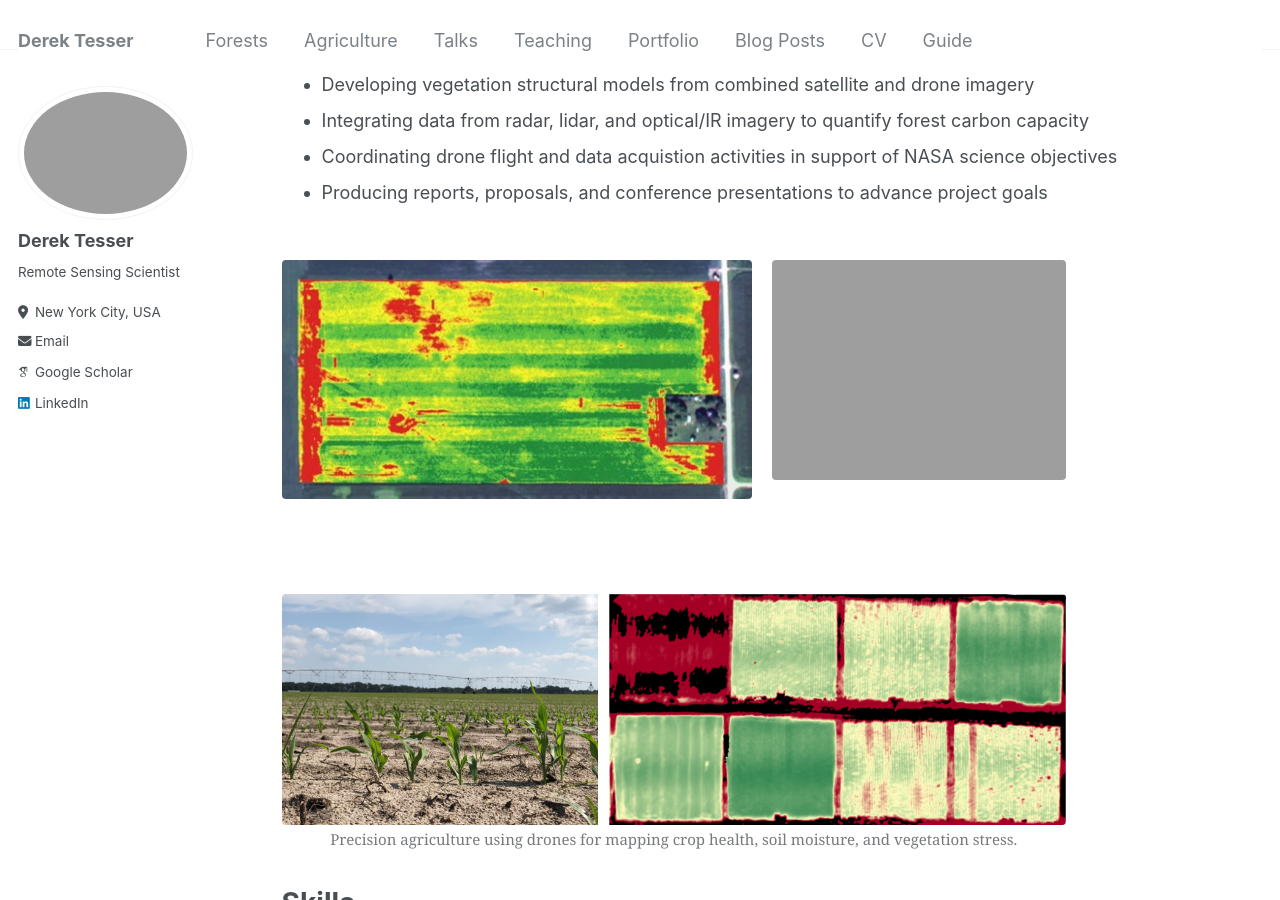
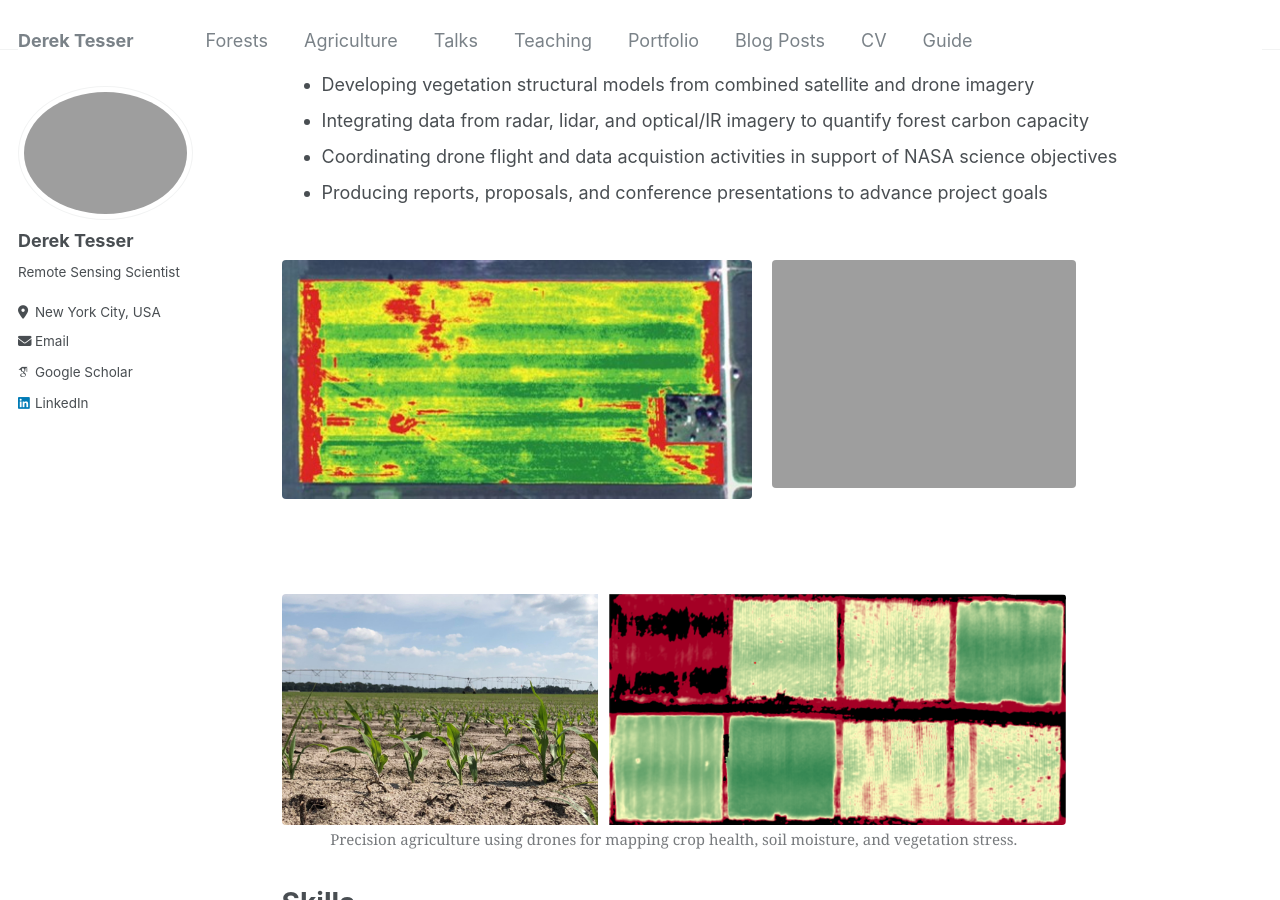
Before and after one commit to dstesser/dstesser.github.io, a Jekyll site: the page built from _pages/agriculture.md, in a window 1280 px wide and 900 px high, scrolled down 914 px. Built offline with Jekyll 4.4.1, drawn with Linux system fonts in a browser that asks for light colours; some web fonts are replaced.

Commit message:
Update agriculture.md

```diff
--- a/_pages/agriculture.md
+++ b/_pages/agriculture.md
@@ -33,7 +33,7 @@ City College of New York<br>
             <img src="https://raw.githubusercontent.com/dstesser/dstesser.github.io/master/images/slantrangegallo.jpg" style="width: 100%;" alt="pindarvineyard">
         </figure>
         <div style="width: 1%;"></div> <!-- Add a spacer -->
-        <figure style="width: 30%;">
+        <figure style="width: 31%;">
             <img src="https://dstesser.github.io/images/gallo_gif_resized2.gif" style="width: 100%;" alt="gallovineyard">
         </figure>
     </div>
```
